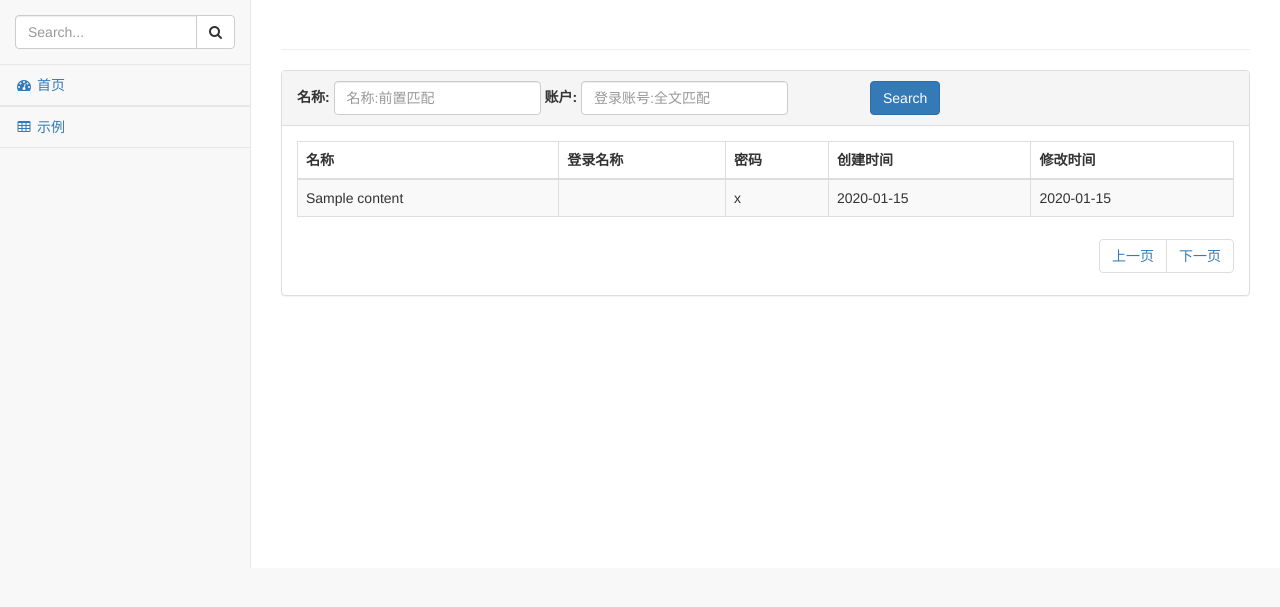
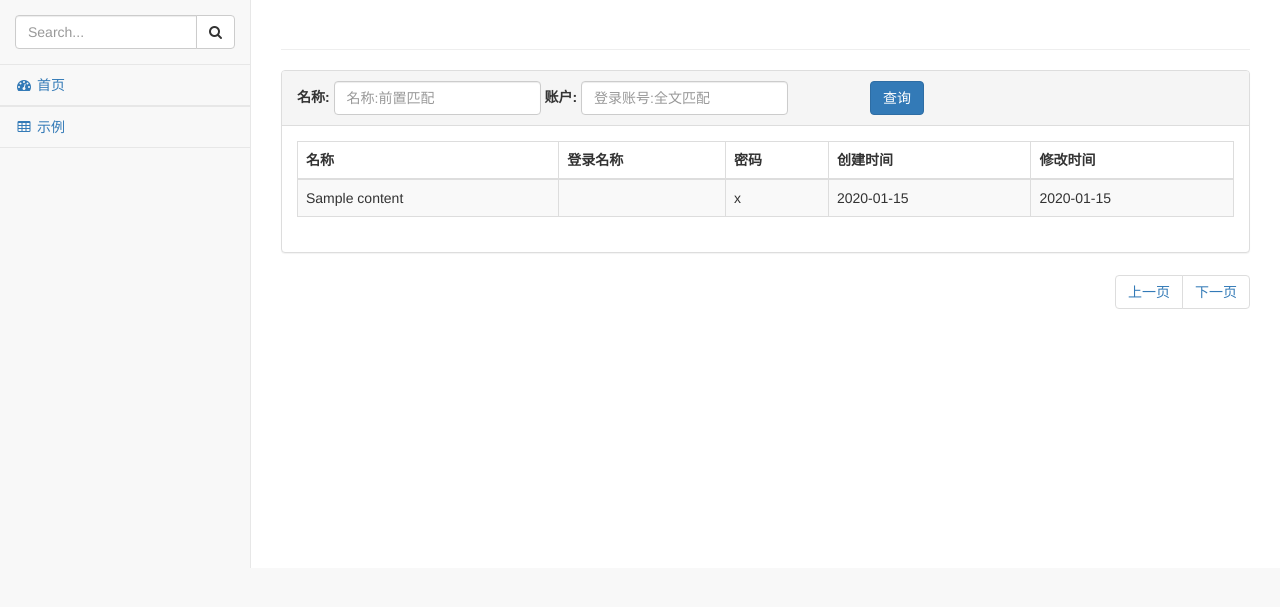
Before and after one commit to shenliuyang/appsugar-web-archetypes-kotlin, a Spring app: page /system/user/list in a window 1280 px wide. Shown: the part 51-658 px from the top of the page. Run offline with Thymeleaf, Linux system fonts and the light colour scheme; the template is opened without the code that fills it: most values are stand-ins (such as "Sample title", 1, 10 or a date in 2020); data that the repository does not hold is empty.

Commit message:
remove pageable to default layout

```diff
--- a/src/main/resources/templates/layouts/default.html
+++ b/src/main/resources/templates/layouts/default.html
@@ -41,6 +41,7 @@
     </nav>
     <div id="page-wrapper">
         <div layout:fragment="content"/>
+        <div th:replace="layouts/fragments/sb_admin/paging"/>
     </div>
     <!-- /#page-wrapper -->
 </div>
--- a/src/main/resources/templates/layouts/fragments/sb_admin/paging.html
+++ b/src/main/resources/templates/layouts/fragments/sb_admin/paging.html
@@ -1,4 +1,4 @@
-<div class="dataTables_paginate paging_simple_numbers" id="dataTables-example_paginate">
+<div class="dataTables_paginate paging_simple_numbers" id="dataTables-example_paginate" th:if="${page} != null">
     <ul class="pagination" th:with="startPage=${T(Math).max(0,page.number-5)},endPage=${T(Math).min(page.totalPages-1,page.number+5)}">
         <li th:class="'paginate_button previous ' + ${page.first?'disabled':''}" aria-controls="dataTables-example" tabindex="0" id="dataTables-example_previous">
             <a th:href="'javascript:jumpToPage('+${page.number-1}+')'">上一页</a>
--- a/src/main/resources/templates/system/user/list.html
+++ b/src/main/resources/templates/system/user/list.html
@@ -19,7 +19,7 @@
                             <input name="name" th:value="${param.name}" class="form-control mb-2 mr-sm-2 mb-sm-0" placeholder="名称:前置匹配"/>
                             <label th:text="'账户:'"/>
                             <input name="loginName" th:value="${param.loginName}" class="form-control mb-2 mr-sm-2 mb-sm-0" placeholder="登录账号:全文匹配"/>
-                            <button type="submit " class="btn btn-primary col-md-offset-1">Search</button>
+                            <button type="submit " class="btn btn-primary col-md-offset-1">查询</button>
                         </form>
                     </div>
                     <!-- /.panel-heading -->
@@ -44,7 +44,6 @@
                                 </tr>
                             </tbody>
                         </table>
-                        <div th:replace="layouts/fragments/sb_admin/paging"/>
                     </div>
                     <!-- /.panel-body -->
                 </div>
```
